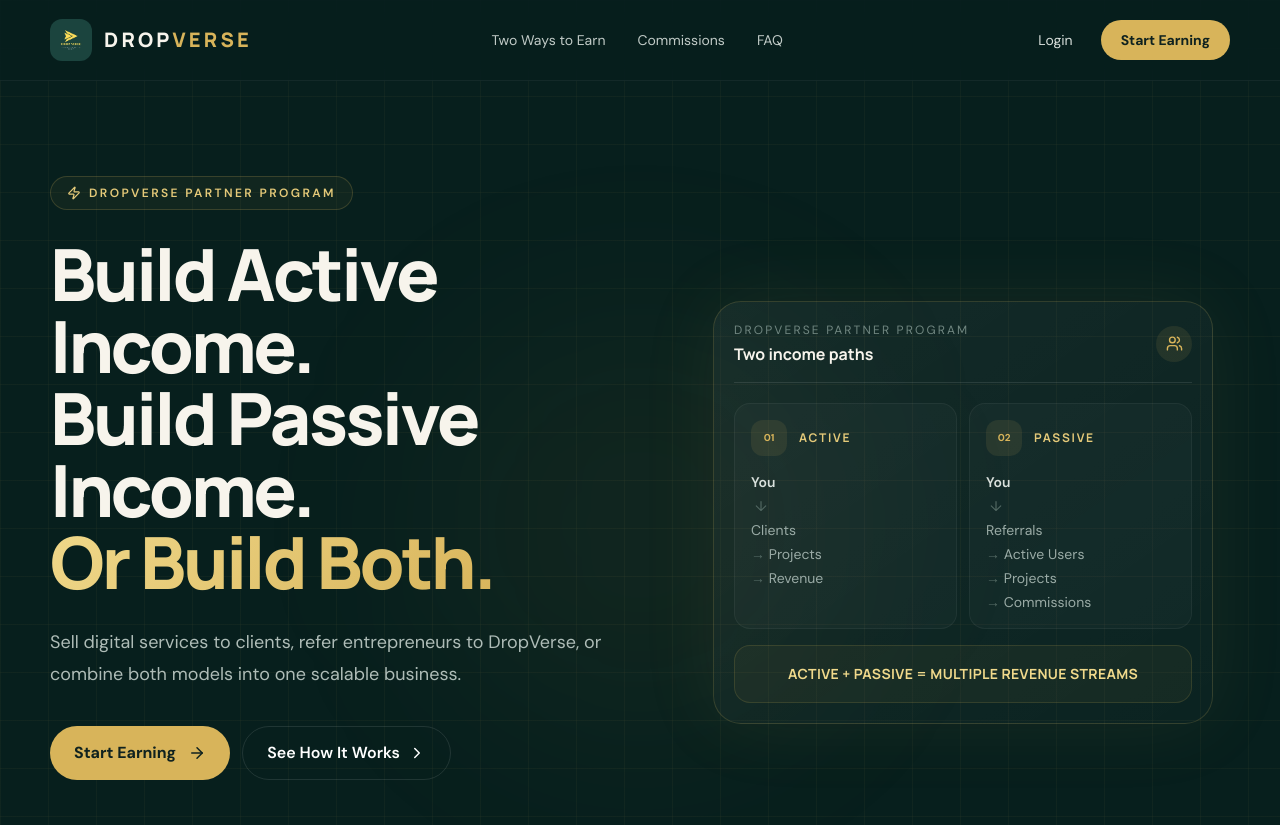
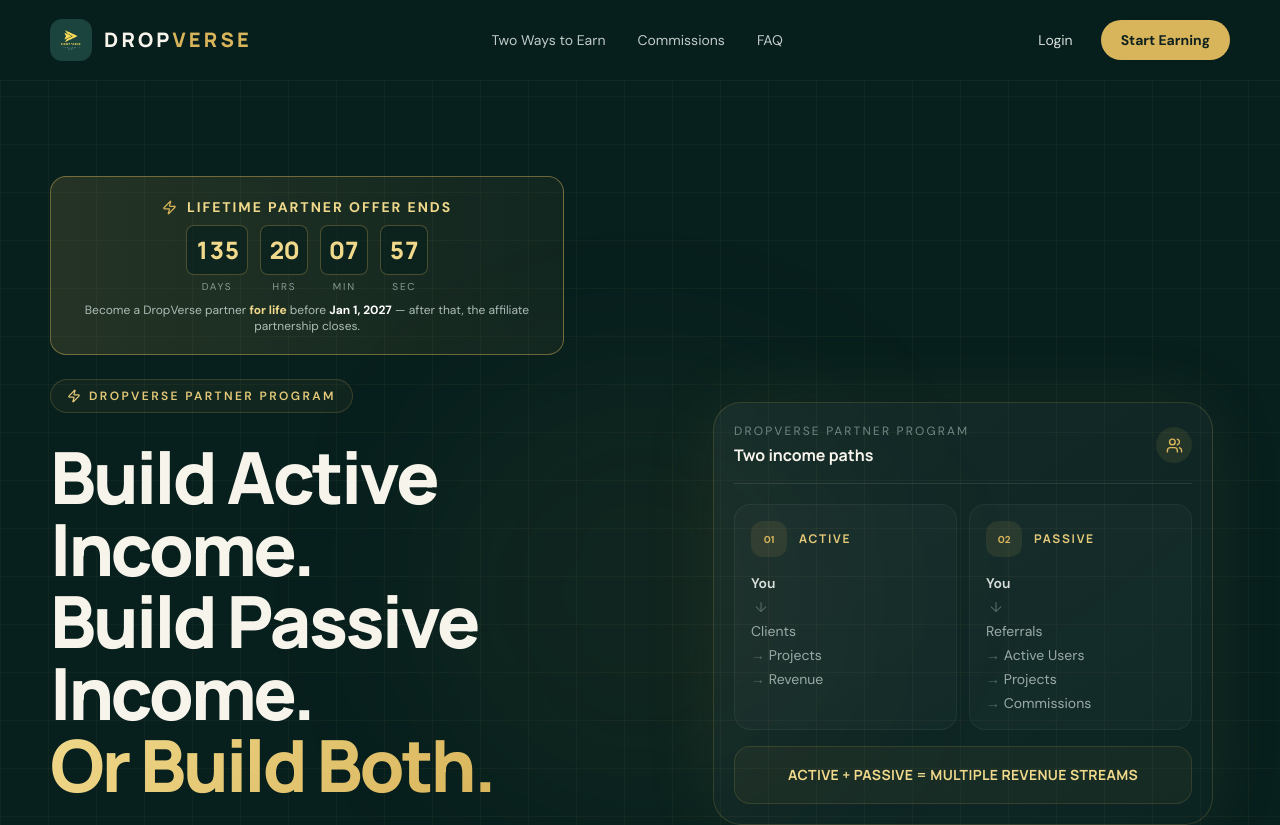
Before and after one commit to dropverseagency/dropverse, a Next.js app: page /earn in a window 1280 px wide. Shown: the top 825 px of the page. Built offline with nearby package versions, Linux system fonts and the light colour scheme; no server answers.

Commit message:
feat: lifetime partner countdown banner on /earn (closes Jan 1 2027)

```diff
--- a/app/earn/page.tsx
+++ b/app/earn/page.tsx
@@ -5,6 +5,53 @@ import Link from 'next/link'
 import Image from 'next/image'
 import { ArrowRight, Check, ChevronRight, Copy, Facebook, Share2, TrendingUp, Users, Zap, Link2, DollarSign, Activity, X, Menu, ShieldCheck } from 'lucide-react'
 import { REFERRAL_TIERS, referralLinkFor } from '../../lib/referralConfig'
+
+// Affiliate partnership deadline: on Jan 1, 2027 (UTC) the lifetime-partner offer closes.
+export const PARTNERSHIP_DEADLINE = '2027-01-01T00:00:00Z'
+
+function useCountdown() {
+  const [now, setNow] = useState(() => Date.now())
+  useEffect(() => {
+    const t = setInterval(() => setNow(Date.now()), 1000)
+    return () => clearInterval(t)
+  }, [])
+  const deadline = new Date(PARTNERSHIP_DEADLINE).getTime()
+  const remaining = Math.max(0, deadline - now)
+  const d = Math.floor(remaining / 86_400_000)
+  const h = Math.floor((remaining % 86_400_000) / 3_600_000)
+  const m = Math.floor((remaining % 3_600_000) / 60_000)
+  const s = Math.floor((remaining % 60_000) / 1000)
+  return { remaining, d, h, m, s, isClosed: remaining === 0 }
+}
+
+function CountdownBanner() {
+  const { remaining, d, h, m, s, isClosed } = useCountdown()
+  if (isClosed) return null
+  const units: [number, string][] = [
+    [d, 'days'], [h, 'hrs'], [m, 'min'], [s, 'sec'],
+  ]
+  return (
+    <div className="mb-6 inline-flex flex-col items-center gap-2 rounded-2xl border border-[rgba(216,180,90,0.45)] bg-gradient-to-r from-[rgba(216,180,90,0.14)] to-[rgba(216,180,90,0.05)] px-6 py-4 sm:px-8 sm:py-5">
+      <div className="flex items-center gap-2.5 text-sm font-bold uppercase tracking-[.14em] text-[#f0d98b]">
+        <Zap size={15} className="text-[#d8b45a]"/> Lifetime Partner Offer Ends
+      </div>
+      <div className="flex items-center gap-3">
+        {units.map(([v, label]) => (
+          <div key={label} className="flex flex-col items-center">
+            <div className="min-w-[3rem] rounded-lg border border-[rgba(216,180,90,0.30)] bg-[rgba(7,31,29,0.65)] px-2 py-2 text-center font-display text-2xl font-extrabold tabular-nums text-[#f0d98b]">
+              {String(v).padStart(2, '0')}
+            </div>
+            <div className="mt-1 text-[10px] uppercase tracking-[.18em] text-[#879b95]">{label}</div>
+          </div>
+        ))}
+      </div>
+      <div className="max-w-md text-center text-xs text-[#aebcb7]">
+        Become a DropVerse partner <span className="font-bold text-[#f0d98b]">for life</span> before&nbsp;
+        <span className="font-bold text-white">Jan 1, 2027</span> — after that, the affiliate partnership closes.
+      </div>
+    </div>
+  )
+}
 import { createClient } from '../../lib/supabase'
 import { useAuth } from '../../lib/useAuth'
 import { ctaFor } from '../../lib/authCta'
@@ -134,6 +181,7 @@ function copyLink() {
         <div className="absolute left-1/2 top-1/3 h-[420px] w-[420px] -translate-x-1/2 rounded-full bg-[rgba(216,180,90,0.05)] blur-[100px]"/>
         <div className="container relative grid items-center gap-14 py-24 lg:grid-cols-[1.05fr_.95fr]">
           <div>
+            <CountdownBanner/>
             <div className="mb-7 inline-flex items-center gap-2 rounded-full border border-[rgba(216,180,90,0.20)] bg-[rgba(216,180,90,0.05)] px-4 py-2 text-xs font-semibold uppercase tracking-[.2em] text-[#e4c979]">
               <Zap size={14}/> DropVerse Partner Program
             </div>
```
